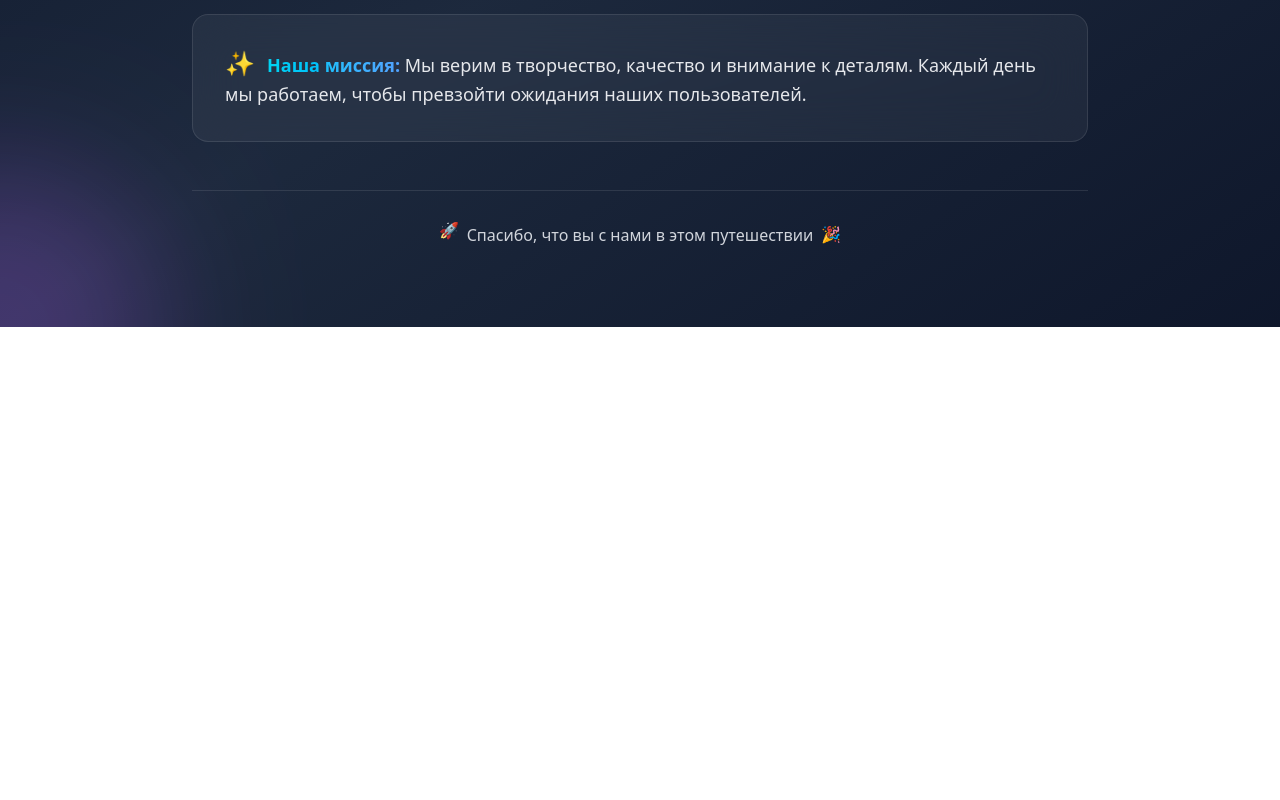
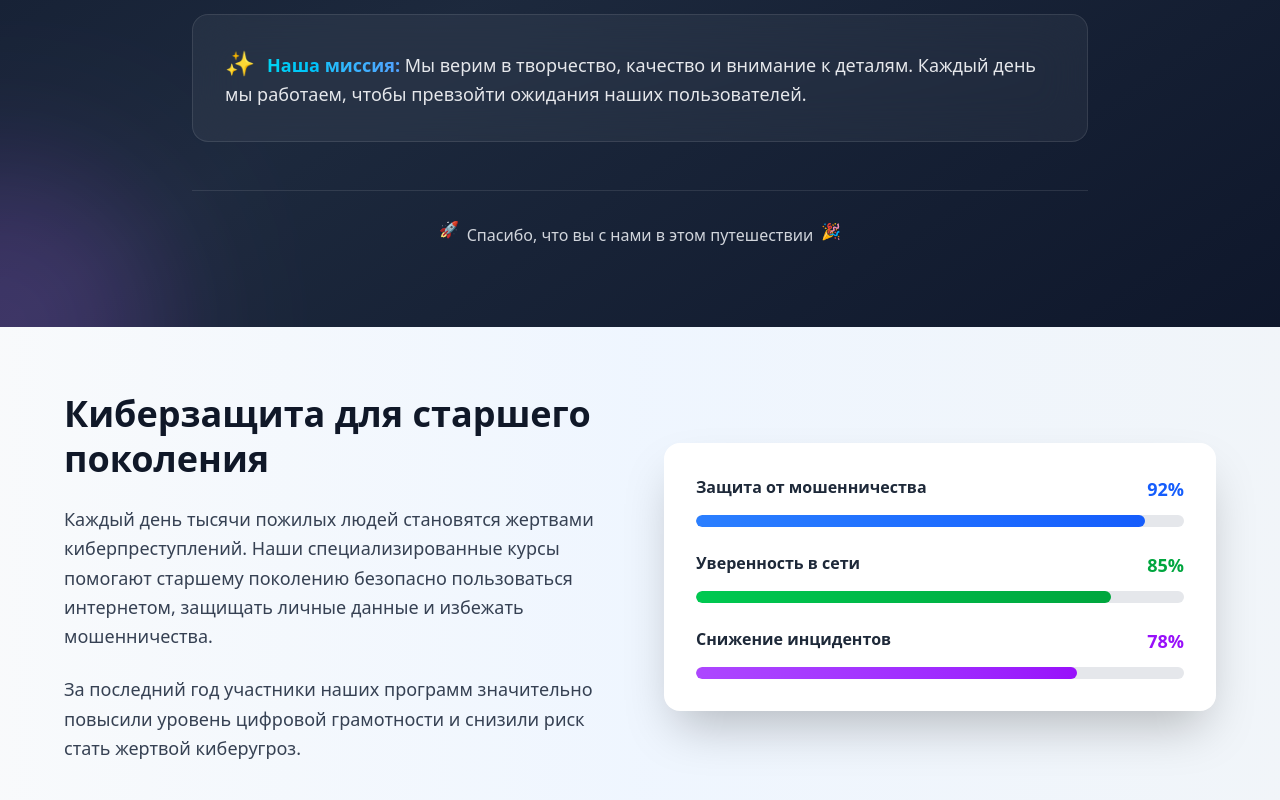
Before and after one commit to shokhaway01/tuit-project-work, a Next.js app: page / in a window 1280 px wide. Shown: the part 1406-2206 px from the top of the page. Before the commit the page ends 1733 px from the top, so only its background shows below. Built offline with nearby package versions, Linux system fonts and the light colour scheme.

Commit message:
Add StatsSection and StatsCard components for displaying statistics

```diff
--- a/app/page.tsx
+++ b/app/page.tsx
@@ -1,6 +1,7 @@
 import { AboutUs } from "@/components/about us/AboutUs";
 import { Header } from "@/components/header/Header";
 import { HeroSection } from "@/components/heroSection/HeroSection";
+import { StatsSection } from "@/components/stats/Stats";
 
 
 export default function Home() {
@@ -9,6 +10,7 @@ export default function Home() {
       <Header />
       <HeroSection />
       <AboutUs />
+      <StatsSection />
     </div>
   );
 }
--- a/components/about us/AboutUs.tsx
+++ b/components/about us/AboutUs.tsx
@@ -1,6 +1,6 @@
 export const AboutUs = () => {
     return (
-        <section className="py-20 px-4 bg-linear-to-br from-slate-900 via-slate-800 to-slate-900 relative overflow-hidden">
+        <section id="#about" className="py-20 px-4 bg-linear-to-br from-slate-900 via-slate-800 to-slate-900 relative overflow-hidden">
             {/* Animated background elements */}
             <div className="absolute inset-0 overflow-hidden pointer-events-none">
                 <div className="absolute -top-40 -right-40 w-80 h-80 bg-blue-500 rounded-full mix-blend-screen filter blur-3xl opacity-20 animate-pulse"></div>
--- a/components/heroSection/HeroSection.tsx
+++ b/components/heroSection/HeroSection.tsx
@@ -23,12 +23,12 @@ export const HeroSection = () => {
                         >
                             Начать обучение
                         </Link>
-                        <Link
-                            href="/contacts"
+                        <a
+                            href="/#about"
                             className="px-6 md:px-8 py-2.5 md:py-3 border-2 border-cyan-400 text-cyan-400 font-bold rounded-lg hover:bg-cyan-400/10 transition-all duration-300 uppercase tracking-wider text-sm md:text-base text-center"
                         >
                             Узнать больше
-                        </Link>
+                        </a>
                     </div>
                 </div>
 
--- /dev/null
+++ b/components/stats/Stats.tsx
@@ -0,0 +1,125 @@
+'use client';
+
+import { useEffect, useState } from "react";
+
+export const StatsCard = ({ label, value, suffix }: { label: string; value: number; suffix: string }) => {
+    const [count, setCount] = useState(0);
+
+    useEffect(() => {
+        let start = 0;
+        const end = value;
+        const duration = 2000;
+        const increment = end / (duration / 16);
+
+        const timer = setInterval(() => {
+            start += increment;
+            if (start >= end) {
+                setCount(end);
+                clearInterval(timer);
+            } else {
+                setCount(Math.floor(start));
+            }
+        }, 16);
+
+        return () => clearInterval(timer);
+    }, [value]);
+
+    return (
+        <div className="flex flex-col items-center p-8 bg-linear-to-br from-blue-500 via-blue-600 to-blue-700 rounded-xl text-white shadow-2xl hover:shadow-3xl transform hover:scale-105 transition-all duration-300 animate-fadeInUp">
+            <div className="text-5xl font-bold mb-2 animate-pulse">{count}{suffix}</div>
+            <div className="text-sm font-medium tracking-wide">{label}</div>
+        </div>
+    );
+};
+
+export const StatsSection = () => {
+    return (
+        <div className="py-16 px-8 bg-linear-to-r from-slate-50 via-blue-50 to-slate-100 relative overflow-hidden">
+            <style>{`
+                @keyframes fadeInUp {
+                    from {
+                        opacity: 0;
+                        transform: translateY(30px);
+                    }
+                    to {
+                        opacity: 1;
+                        transform: translateY(0);
+                    }
+                }
+                @keyframes slideInRight {
+                    from {
+                        opacity: 0;
+                        transform: translateX(50px);
+                    }
+                    to {
+                        opacity: 1;
+                        transform: translateX(0);
+                    }
+                }
+                @keyframes progressBar {
+                    from {
+                        width: 0%;
+                    }
+                }
+                .animate-fadeInUp {
+                    animation: fadeInUp 0.7s ease-out forwards;
+                }
+                .animate-slideInRight {
+                    animation: slideInRight 0.8s ease-out forwards;
+                }
+                .progress-animate {
+                    animation: progressBar 1.5s ease-out forwards;
+                }
+            `}</style>
+
+            <div className="max-w-6xl mx-auto grid grid-cols-1 lg:grid-cols-2 gap-12 items-center">
+                <div className="space-y-6 animate-slideInRight">
+                    <h2 className="text-4xl font-bold text-gray-900 leading-tight">Киберзащита для старшего поколения</h2>
+                    <p className="text-lg text-gray-700 leading-relaxed">
+                        Каждый день тысячи пожилых людей становятся жертвами киберпреступлений.
+                        Наши специализированные курсы помогают старшему поколению безопасно пользоваться интернетом,
+                        защищать личные данные и избежать мошенничества.
+                    </p>
+                    <p className="text-lg text-gray-700 leading-relaxed">
+                        За последний год участники наших программ значительно повысили уровень цифровой грамотности
+                        и снизили риск стать жертвой киберугроз.
+                    </p>
+                </div>
+
+                <div className="bg-white rounded-2xl shadow-2xl p-8 space-y-6 animate-fadeInUp" style={{animationDelay: '0.2s'}}>
+                    <div className="space-y-6">
+                        <div>
+                            <div className="flex justify-between mb-3">
+                                <span className="font-semibold text-gray-800">Защита от мошенничества</span>
+                                <span className="text-blue-600 font-bold text-lg">92%</span>
+                            </div>
+                            <div className="w-full bg-gray-200 rounded-full h-3 overflow-hidden">
+                                <div className="bg-linear-to-r from-blue-500 to-blue-600 h-3 rounded-full progress-animate" style={{width: '92%'}}></div>
+                            </div>
+                        </div>
+
+                        <div>
+                            <div className="flex justify-between mb-3">
+                                <span className="font-semibold text-gray-800">Уверенность в сети</span>
+                                <span className="text-green-600 font-bold text-lg">85%</span>
+                            </div>
+                            <div className="w-full bg-gray-200 rounded-full h-3 overflow-hidden">
+                                <div className="bg-linear-to-r from-green-500 to-green-600 h-3 rounded-full progress-animate" style={{width: '85%', animationDelay: '0.3s'}}></div>
+                            </div>
+                        </div>
+
+                        <div>
+                            <div className="flex justify-between mb-3">
+                                <span className="font-semibold text-gray-800">Снижение инцидентов</span>
+                                <span className="text-purple-600 font-bold text-lg">78%</span>
+                            </div>
+                            <div className="w-full bg-gray-200 rounded-full h-3 overflow-hidden">
+                                <div className="bg-linear-to-r from-purple-500 to-purple-600 h-3 rounded-full progress-animate" style={{width: '78%', animationDelay: '0.6s'}}></div>
+                            </div>
+                        </div>
+                    </div>
+                </div>
+            </div>
+        </div>
+    );
+};
```
